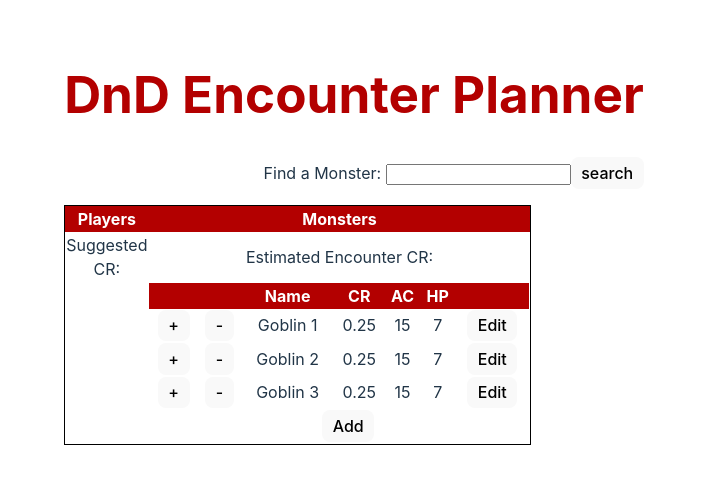
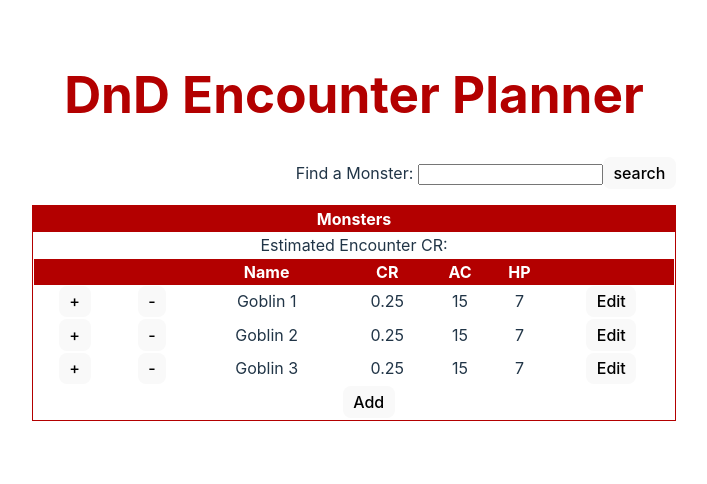
Before and after one commit to jobill18/wb-project-1, a React (Vite) app: page / in a window 1280 px wide. Shown: the top 484 px of the page, without its empty margins (286-993 px from the left). Built offline with nearby package versions, Linux system fonts and the light colour scheme.

Commit message:
initial implementation of add entry and remove entry

```diff
--- a/src/App.css
+++ b/src/App.css
@@ -15,12 +15,13 @@
 
 table {
   border-collapse: collapse;
-  width: 380px;
-  place-content: top;
+  max-width: 640px;
+  min-width: 640px;
+  place-content: center;
 }
 
 #main-table {
-  border: black, 1px, solid;
+  border: rgb(179, 0, 0), 1px, solid;
   border-collapse: collapse;
 }
 
--- a/src/App.jsx
+++ b/src/App.jsx
@@ -15,17 +15,17 @@
       <table id="main-table">
         <thead>
           <tr>
-            <th>Players</th>
+            {/* <th>Players</th> */}
             <th>Monsters</th>
           </tr>
         </thead>
         <tbody>
           <tr>
-            <td>Suggested CR:</td>
+            {/* <td>Suggested CR:</td> */}
             <td>Estimated Encounter CR:</td>
           </tr>
           <tr>
-            <td>{/* <PlayerList /> */}</td>
+            {/* <td><PlayerList /></td> */}
             <td>
               <MonsterList />
             </td>
--- a/src/components/MonsterAddEntry.jsx
+++ b/src/components/MonsterAddEntry.jsx
@@ -1,12 +1,12 @@
 import React from "react";
 
-function MonsterAddEntry() {
+function MonsterAddEntry({ onClick }) {
   return (
     <tr>
       <td></td>
       <td></td>
       <td colSpan={4}>
-        <button>Add</button>
+        <button onClick={onClick}>Add</button>
       </td>
       <td></td>
     </tr>
--- a/src/components/MonsterButtons.jsx
+++ b/src/components/MonsterButtons.jsx
@@ -1,10 +1,15 @@
 import React from "react";
 
-function MonsterButtons({ isEditing, onEditClick, onSaveClick }) {
+function MonsterButtons({
+  isEditing,
+  onEditClick,
+  onSaveClick,
+  onRemoveClick,
+}) {
   return isEditing ? (
     <td>
       <button onClick={onSaveClick}>Done</button>
-      <button>Remove</button>
+      <button onClick={onRemoveClick}>Remove</button>
     </td>
   ) : (
     <td>
--- a/src/components/MonsterEntries.jsx
+++ b/src/components/MonsterEntries.jsx
@@ -7,7 +7,7 @@
 import MonCRElement from "./MonCRElement";
 import MonHPElement from "./MonHPElement";
 
-function MonsterEntries({ initialMonsterData, initialIsEditing }) {
+function MonsterEntries({ initialMonsterData, initialIsEditing, onDeleteRow }) {
   //   const { ac, name, cr, hp } = initialMonsterData;
   const [isEditing, setIsEditing] = useState(initialIsEditing);
   const [ac, setAC] = useState(initialMonsterData.ac);
@@ -32,6 +32,7 @@
         isEditing={isEditing}
         onEditClick={setEditMode}
         onSaveClick={setNormalMode}
+        onRemoveClick={onDeleteRow}
       />
     </tr>
   );
--- a/src/components/MonsterList.jsx
+++ b/src/components/MonsterList.jsx
@@ -1,4 +1,4 @@
-import { useState } from "react";
+import { useState, useId } from "react";
 import React from "react";
 import MonsterEntries from "./MonsterEntries";
 import MonsterHeader from "./MonsterHeader";
@@ -11,6 +11,27 @@
     { id: 2, name: "Goblin 3", cr: 1 / 4, ac: 15, hp: 7 },
   ]);
 
+  const newId = useId();
+
+  const addMonsterEntry = () => {
+    const newMonsterData = {
+      id: newId,
+      name: "Monster",
+      cr: "",
+      ac: "",
+      hp: "",
+      isEditing: true,
+    };
+    setInitialMonsterData([...initialMonsterData, newMonsterData]);
+  };
+
+  const deleteMonsterEntry = (id) => {
+    const newMonsterData = [...initialMonsterData];
+    const index = newMonsterData.findIndex((entry) => entry.id === id);
+    newMonsterData.splice(index, 1);
+    setInitialMonsterData(newMonsterData);
+  };
+
   const monsterEntries = initialMonsterData.map((monsterData) => {
     const { id, name, ac, hp, cr } = monsterData;
 
@@ -19,6 +40,7 @@
         key={id}
         initialMonsterData={{ name, ac, hp, cr }}
         initialIsEditing={false}
+        onDeleteRow={() => deleteMonsterEntry(id)}
       />
     );
   });
@@ -30,7 +52,7 @@
       </thead>
       <tbody>{monsterEntries}</tbody>
       <tfoot>
-        <MonsterAddEntry />
+        <MonsterAddEntry onClick={addMonsterEntry} />
       </tfoot>
     </table>
   );
```
